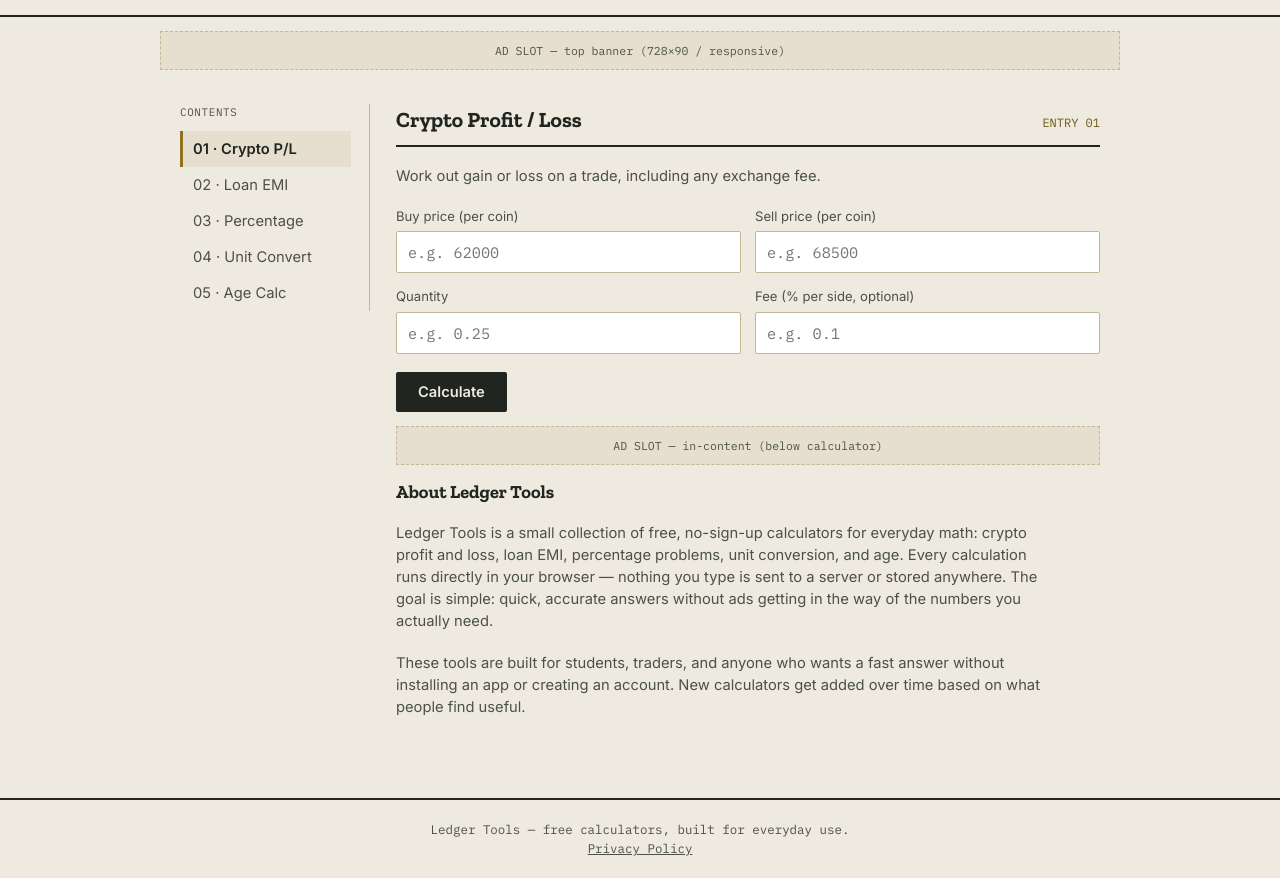
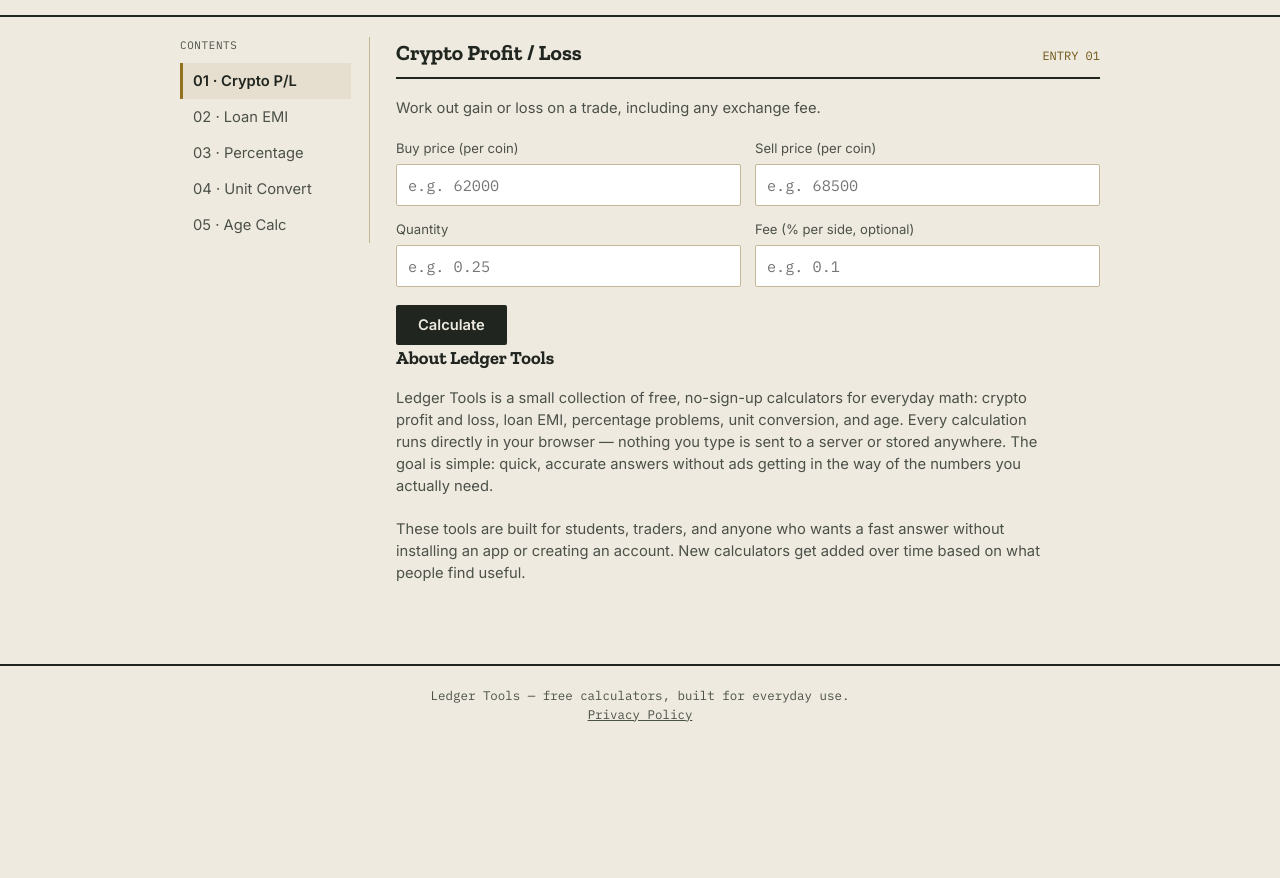
Before and after one commit to 0786fahad/0786fahad.github.io, a plain HTML site: page index.html in a window 1280 px wide. Shown: the part 61-939 px from the top of the page. After the commit the page ends 804 px from the top, so only its background shows below. Drawn offline with nearby package versions, Linux system fonts and the light colour scheme.

Commit message:
Remove ad slots from index.html
Removed ad slots from the top and below the calculator.

```diff
--- a/index.html
+++ b/index.html
@@ -272,8 +272,6 @@
   </div>
 </header>
 
-<div class="ad-slot">AD SLOT — top banner (728×90 / responsive)</div>
-
 <div class="wrap">
   <nav class="index" id="tabList">
     <span class="idx-label">CONTENTS</span>
@@ -379,8 +377,6 @@
       <button class="btn" onclick="calcAge()">Calculate</button>
       <div class="result" id="a_result" style="display:none;"></div>
     </section>
-
-    <div class="ad-slot">AD SLOT — in-content (below calculator)</div>
 
     <section class="about-block" id="about">
       <h2 style="font-size:1.15rem; margin-bottom:10px;">About Ledger Tools</h2>
```
